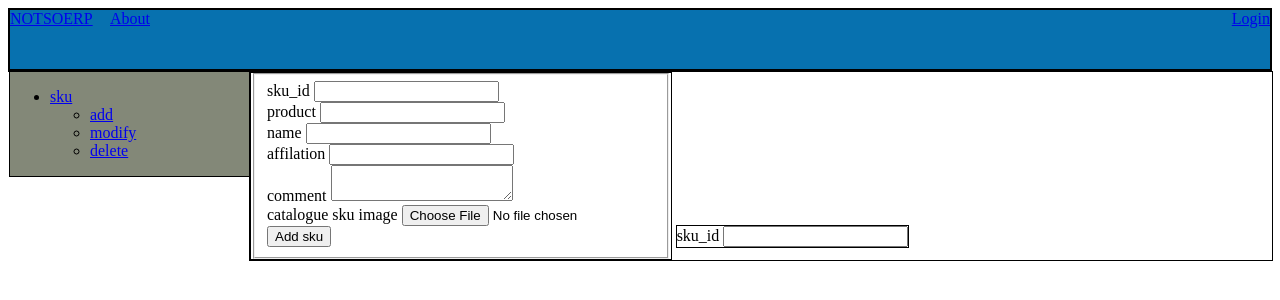
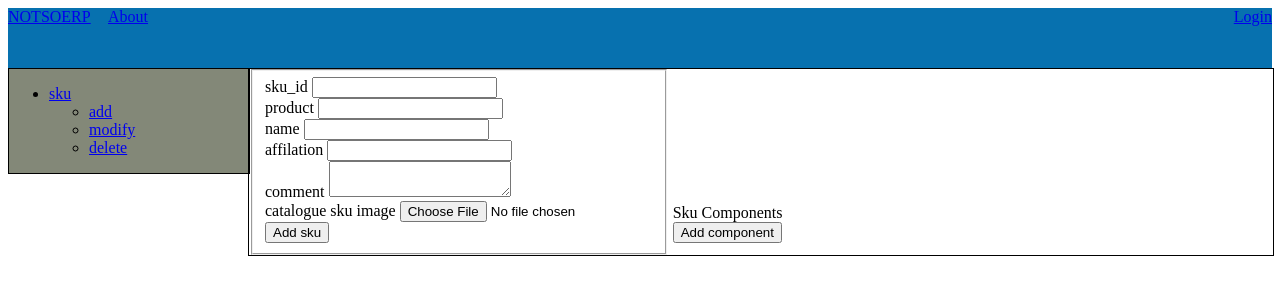
Before and after one commit to vitalik-svt/notsoerp, a Flask app: template erp/templates/modules/sku/add_sku.html in a window 1280 px wide. Shown: the top 300 px of the page. Run offline with Flask 2, Linux system fonts and the light colour scheme; the template is opened without the code that fills it: values that come from a table or form of the project are taken from there, others are empty; parts of the project's set-up code (start-up, migrations or seed data) failed here and were passed over; some libraries are stand-ins or nearby versions.

Commit message:
playin with FieldList. Lost

```diff
--- a/erp/models/store.py
+++ b/erp/models/store.py
@@ -23,7 +23,7 @@ class Sku_comp(db.Model):
     recid = db.Column(db.Integer, primary_key=True, autoincrement=True)
     sku_id = db.Column(db.Integer, nullable=False)
     component_id = db.Column(db.Integer, nullable=False)
-    quantity = db.Column(db.Integer, nullable=False)
+    quantity = db.Column(db.Float, nullable=False)
 
     def __repr__(self):
-        return f"Sku_comp('{self.id}', '{self.name}')"
+        return f"Sku_comp('{self.sku_id}', '{self.component_id}', '{self.quantity}')"
--- a/erp/modules/sku/forms.py
+++ b/erp/modules/sku/forms.py
@@ -1,14 +1,22 @@
 from flask_wtf import FlaskForm
 from flask_wtf.file import FileField, FileAllowed
-from wtforms import StringField, TextAreaField, SubmitField, IntegerField, FileField
+from wtforms import StringField, TextAreaField, SubmitField, IntegerField, FileField, FloatField, FieldList, FormField
 from wtforms.validators import DataRequired
 
 
-class SkuForm(FlaskForm):
+class _SkuComponentForm(FlaskForm):
+    component_id = IntegerField('component_id', validators=[DataRequired()])
+    quantity = FloatField('quantity', validators=[DataRequired()])
+
+class AddSkuForm(FlaskForm):
+    # sku info
     sku_id = IntegerField('sku_id', validators=[DataRequired()])
     product = StringField('product', validators=[DataRequired()])
     name = StringField('name', validators=[DataRequired()])
     affilation = StringField('affilation', validators=[DataRequired()])
     comment = TextAreaField('comment')
     image = FileField('catalogue sku image', validators=[FileAllowed(['jpg', 'png', 'bmp'])])
+    # sku comp
+    sku_components = FieldList(FormField(_SkuComponentForm), min_entries=1, max_entries=50)
+    # submit button
     submit = SubmitField('Add sku')
--- a/erp/static/main.css
+++ b/erp/static/main.css
@@ -8,13 +8,13 @@
 /* header */
 
 .header {
-  border: 1px solid black;
+  /* border: 1px solid black; */
   height: 60px;
   background-color: #0771af;
 }
 
 .navbar {
-  border: 1px solid black;
+  /* border: 1px solid black; */
   height: 100%;
 }
 
@@ -34,7 +34,7 @@
 /* main */
 
 .main {
-  border: 1px solid black;
+  /* border: 1px solid black; */
 }
 
 .sidebar{
@@ -58,13 +58,21 @@
 /* here we go */
 
 .add-sku-left-form {
+  position: relative;
   display:inline-block;
-  /* width: 50%; */
-  border: 1px solid black;
 }
 
 .add-sku-right-form {
+  position: relative;
   display:inline-block;
-  /* width: 50%; */
-  border: 1px solid black;
 }
+
+.add-component-id {
+  position: relative;
+  display:inline-block;
+}
+
+.add-component-quantity {
+  position: relative;
+  display:inline-block;
+}
--- a/erp/templates/modules/layout_modules.html
+++ b/erp/templates/modules/layout_modules.html
@@ -3,9 +3,7 @@
   <div class="sidebar">
     <ul class="menu">
       <li>
-        <a href="#">
-          <span class="link_name">sku</span>
-        </a>
+        <a class="link_name" href="#">sku</a>
         <ul class="sub-menu">
           <li><a class="link_name" href="{{ url_for('modules.add_sku') }}">add</a></li>
           <li><a class="link_name" href="https://wikiperdia.org">modify</a></li>
--- a/erp/templates/modules/sku/add_sku.html
+++ b/erp/templates/modules/sku/add_sku.html
@@ -1,5 +1,39 @@
 {% extends "modules/layout_modules.html" %}
 {% block content %}
+<script src="https://ajax.googleapis.com/ajax/libs/jquery/3.3.1/jquery.min.js"></script>
+<script type="text/javascript">
+    $(document).ready(function(){
+        var maxField = 50; //Input fields increment limitation must be equal Flask form
+        var addButton = $('.add_button'); //Add button selector
+        var wrapper = $('.field_wrapper'); //Input field wrapper
+        var x = 1; //Initial field counter is 1
+
+        //Once add button is clicked
+        $(addButton).click(function(){
+            //Check maximum number of input fields
+            if(x < maxField){
+                x++; //Increment field counter
+                $(wrapper).append('<div class="row"> \
+                                        <div class="form-group add-sku-components"> \
+                                            <input type="integer" class="form-control" name="component_id_' + x +'" id="component_id_'+ x +'"/> \
+                                            <input type="float" class="form-control" name="quantity_' + x +'" id="quantity_'+ x +'"/> \
+                                        </div> \
+                                        <div class="remove_button"> \
+                                            <button href="javascript:void(0);">remove component</button> \
+                                        </div> \
+                                   </div> \
+                                    '); //Add field html
+            }
+        });
+
+        //Once remove button is clicked
+        $(wrapper).on('click', '.remove_button', function(e){
+            e.preventDefault();
+            $(this).parent('div').remove(); //Remove field html
+            x--; //Decrement field counter
+        });
+    });
+</script>
 <form method="POST" action="" enctype="multipart/form-data">
     {{ form.hidden_tag() }}
     <div class="add-sku-left-form">
@@ -61,11 +95,6 @@
                 {{ form.comment.label(class="form-control-label") }}
                 {% if form.comment.errors %}
                     {{ form.comment(class="form-control form-control-lg is-invalid") }}
-                    <div class="invalid-feedback">
-                        {% for error in form.comment.errors %}
-                            <span>{{ error }}</span>
-                        {% endfor %}
-                    </div>
                 {% else %}
                     {{ form.comment(class="form-control form-control-lg") }}
                 {% endif %}
@@ -85,19 +114,13 @@
         </fieldset>
     </div>
     <div class="add-sku-right-form">
-        <div class="form-group">
-            {{ form.sku_id.label(class="form-control-label") }}
-            {% if form.sku_id.errors %}
-                {{ form.sku_id(class="form-control form-control-lg is-invalid") }}
-                <div class="invalid-feedback">
-                    {% for error in form.sku_id.errors %}
-                        <span>{{ error }}</span>
-                    {% endfor %}
-                </div>
-            {% else %}
-                {{ form.sku_id(class="form-control form-control-lg") }}
-            {% endif %}
+        {{ form.sku_components.label() }}
+        <div class="add_button">
+            <button  href="javascript:void(0);">Add component</button>
         </div>
+            <div class="field_wrapper">
+                <!-- just a wrapper for adding fields -->
+            </div>
     </div>
 </form>
 {% endblock content%}
```
Also changed, not shown: erp/modules/sku/routes.py (+13 -40 lines), 1 other file.
